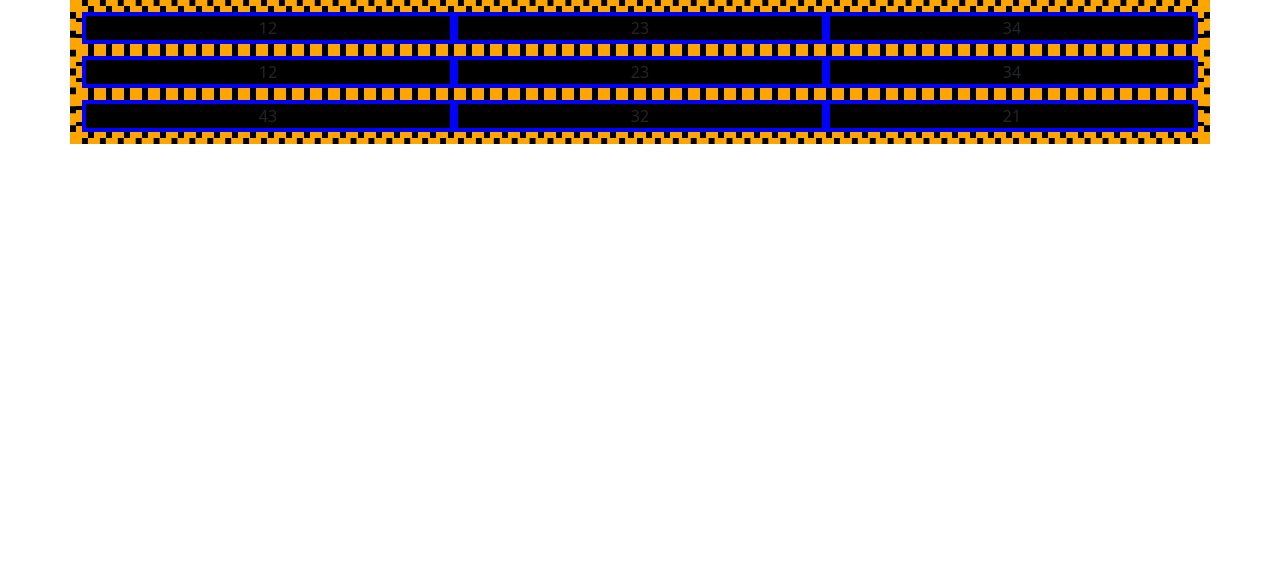
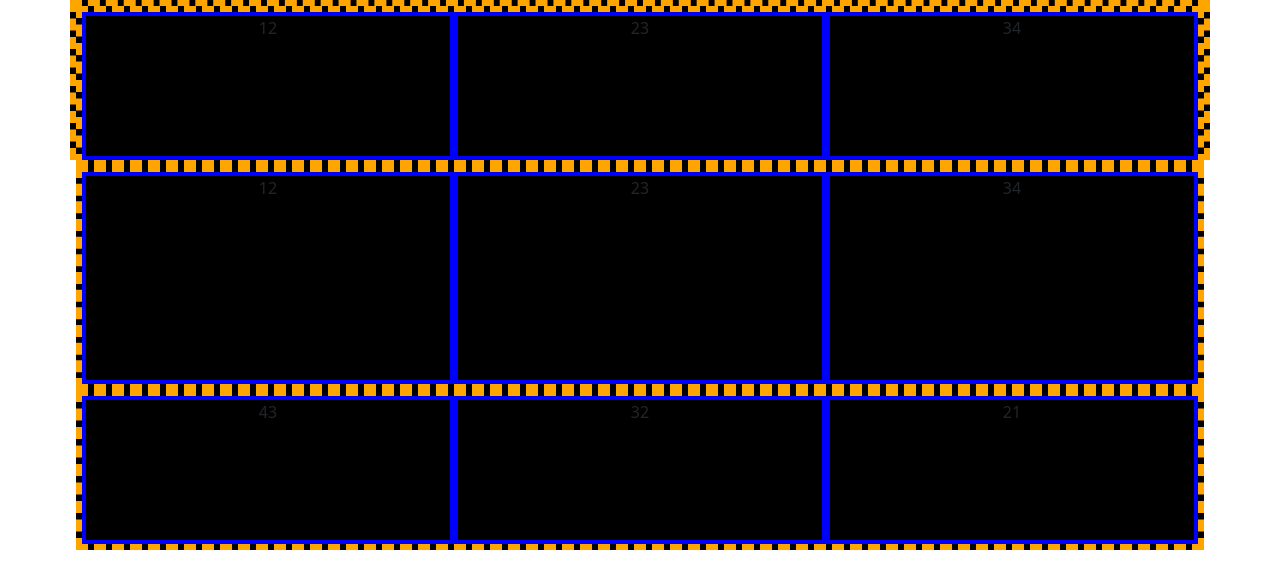
Before and after one commit to jkreal/NewRPS, a plain HTML site: page index.html in a window 1280 px wide. Drawn offline with nearby package versions, Linux system fonts and the light colour scheme.

```diff
--- a/index.html
+++ b/index.html
@@ -23,7 +23,7 @@
             <div class="col">23</div>
             <div class="col">34</div>
           </div>
-          <div class="row">
+          <div class="row pic-row">
             <div class="col">12</div>
             <div class="col">23</div>
             <div class="col">34</div>
--- a/rps.js
+++ b/rps.js
@@ -0,0 +1,3 @@
+$(document).ready(() => {
+    console.log("jquery is working");
+});
--- a/style.css
+++ b/style.css
@@ -16,6 +16,11 @@ h1 {
     text-align: center;
     background-color: black;
     border: 6px dashed orange;
+    height: 20vh;
+}
+
+.pic-row {
+    height: 28vh;
 }
 
 .container {
```
Also changed, not shown: paper.png (added), rock.png (added), scissors.png (added).
